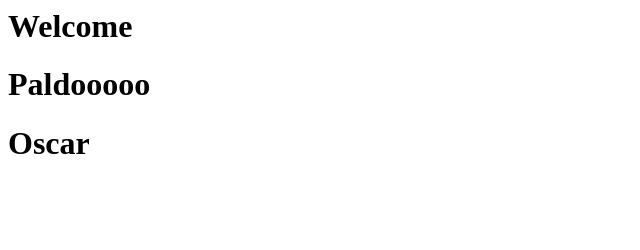
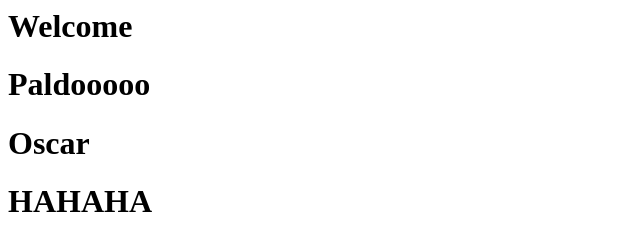
Before and after one commit to jmaigueee85/Maigue_BSIT_2026, a plain HTML site: page index.html in a window 1280 px wide. Shown: the whole page, without its empty margins (0-640 px from the left). Drawn offline with Linux system fonts and the light colour scheme.

Commit message:
first commit

```diff
--- a/index.html
+++ b/index.html
@@ -1,3 +1,4 @@
 <h1>Welcome</h1>
 <h1>Paldooooo</h1>
 <h1>Oscar</h1>
+<h1>HAHAHA</h1>
```
